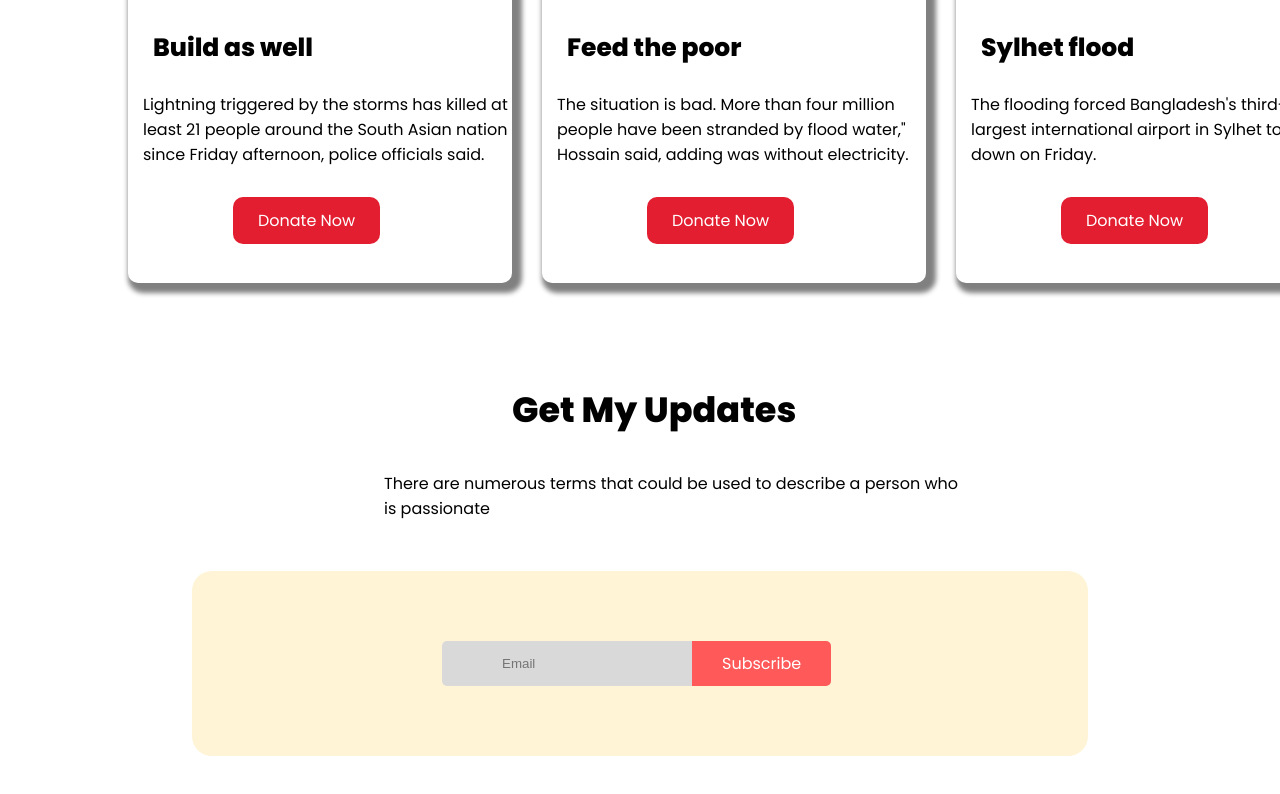
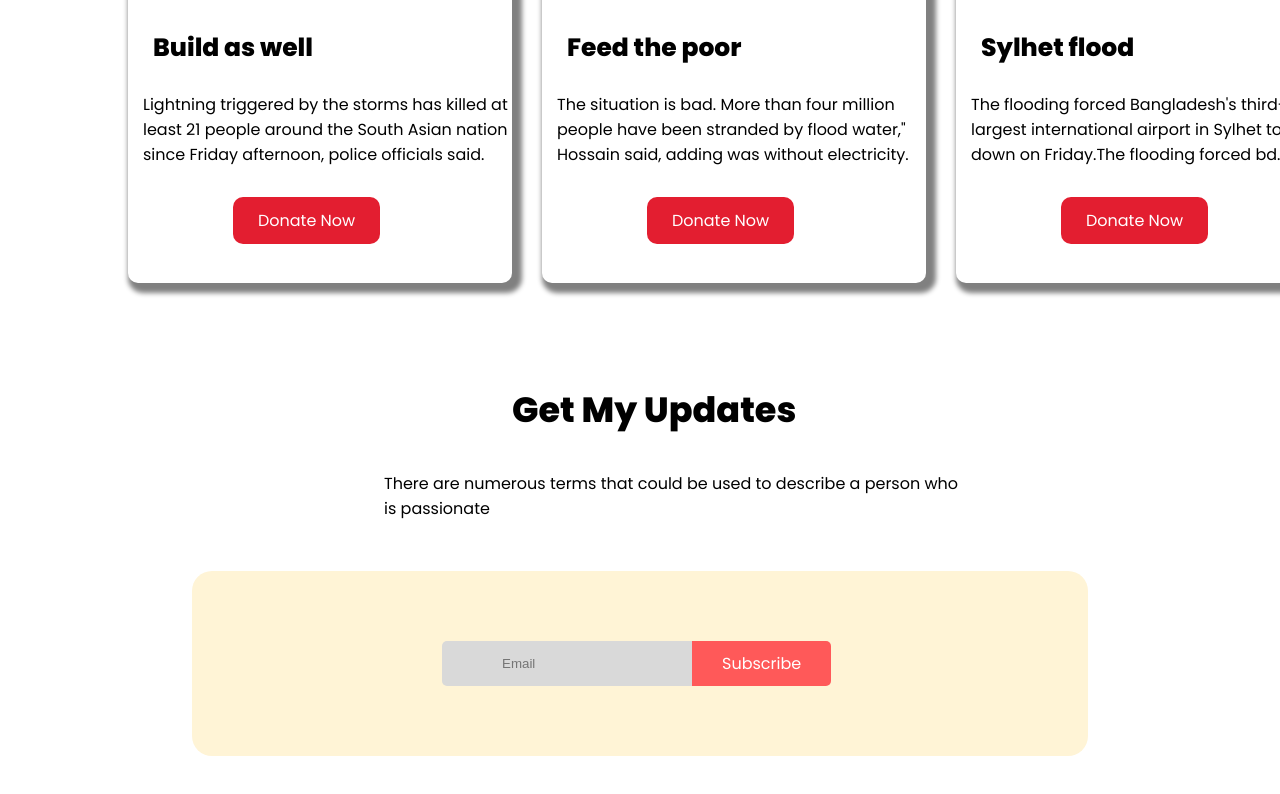
Before and after one commit to rahinraz/first-assignment, a plain HTML site: page index.html in a window 1280 px wide. Shown: the part 2588-3382 px from the top of the page. Drawn offline with Linux system fonts and the light colour scheme.

Commit message:
finished

```diff
--- a/index.html
+++ b/index.html
@@ -112,7 +112,7 @@
                 <div class="sylhet">
                      <img class="" src="sylhet.jpg" alt="">
                      <h3 class="flood-head">Sylhet flood</h3>
-                     <p class="flood-context">The flooding forced Bangladesh's third-largest international airport in Sylhet to shut down on Friday.</p>
+                     <p class="flood-context">The flooding forced Bangladesh's third-largest international airport in Sylhet to shut down on Friday.The flooding forced bd.</p>
                      <a class="flood-button" href="#">Donate Now</a>
                 </div>
 
```
Also changed, not shown: style.css (+0 -13 lines).
